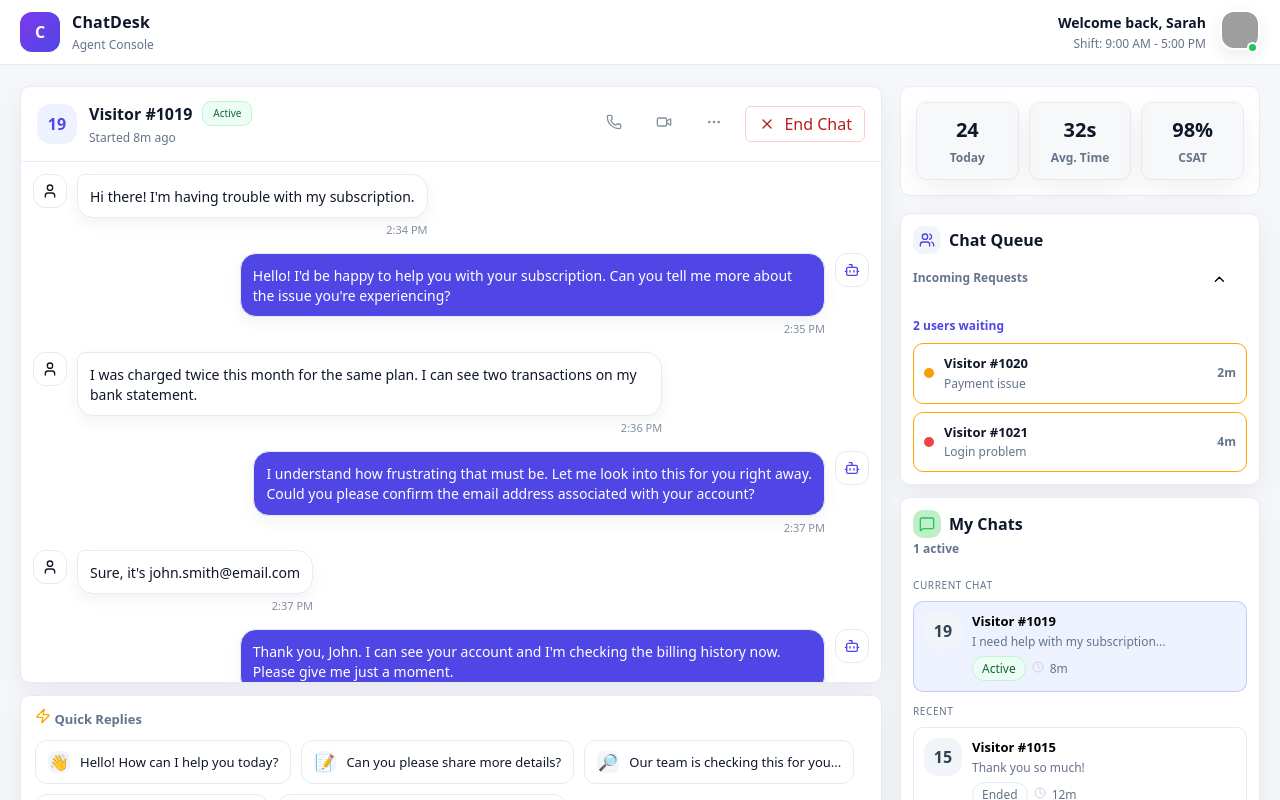
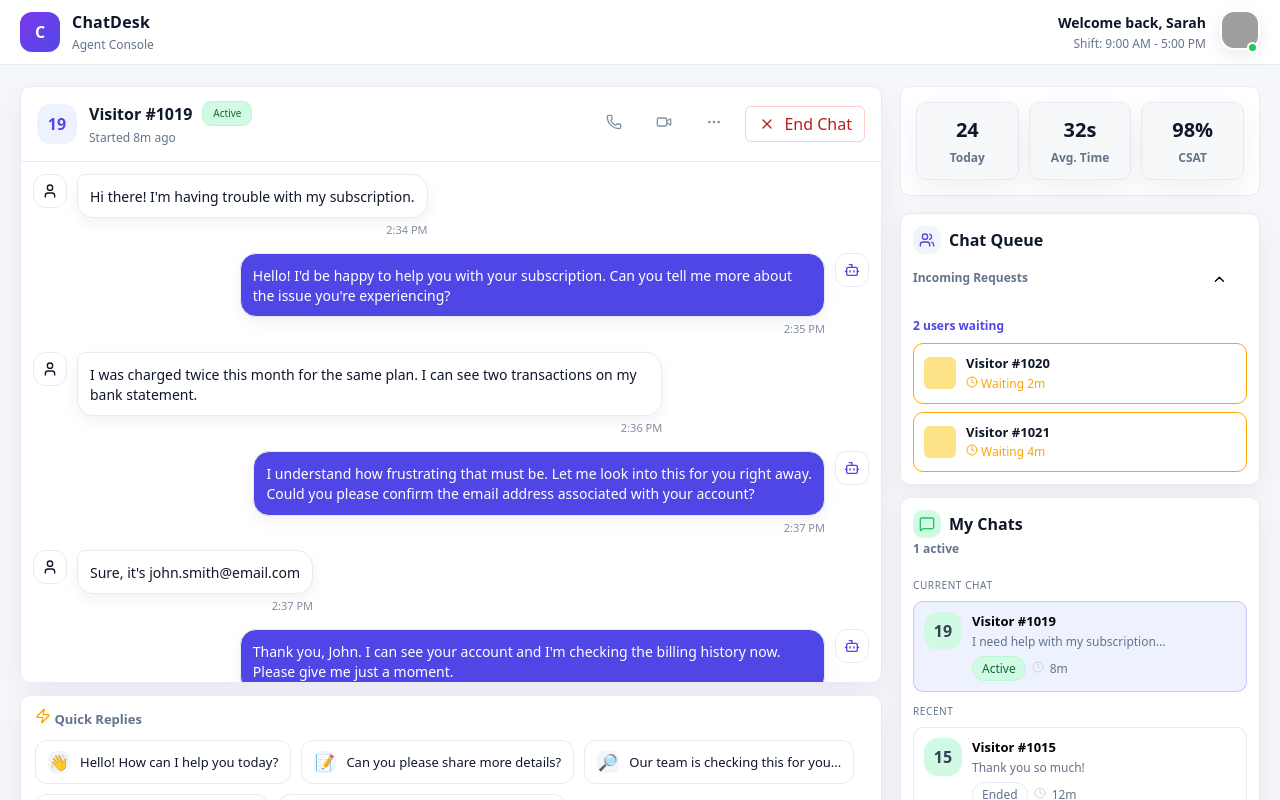
Before and after one commit to FardinUbaid/Admin-chat, a React (Vite) app: page / in a window 1280 px wide. Shown: the top 800 px of the page. Built offline with nearby package versions, Linux system fonts and the light colour scheme; grey boxes are pictures that could not be loaded.

Commit message:
Update - Color Inhanced

```diff
--- a/src/App.css
+++ b/src/App.css
@@ -8,6 +8,8 @@
   --primary-soft: #eef2ff;
   --success: #22c55e;
   --danger: #ef4444;
+  --cq: #FDE287;
+  --active:#D1FAE5;
   --shadow: 0 10px 30px rgba(15, 23, 42, 0.06);
 }
 
--- a/src/components/ChatQueue/ChatQueue.Jsx
+++ b/src/components/ChatQueue/ChatQueue.Jsx
@@ -37,13 +37,12 @@ export default function ChatQueue({ stats, incoming, chats, activeChatId, onSele
             {incoming.map((q) => (
               <div key={q.id} className="queueItem">
                 <div className="queueItemLeft">
-                  <div className={`prioDot prioDot--${q.priority}`} />
+                  <div className= "prioDot" />
                   <div>
                     <div className="queueTitle">Visitor #{q.id}</div>
-                    <div className="queueSub">{q.title}</div>
+                    <div className="queueSub"> <Clock4 size={12} /> Waiting {q.waiting}</div>
                   </div>
                 </div>
-                <div className="queueTime">{q.waiting}</div>
               </div>
             ))}
           </div>
--- a/src/components/ChatQueue/ChatQueue.css
+++ b/src/components/ChatQueue/ChatQueue.css
@@ -75,7 +75,7 @@
   height: 28px;
   color: var(--success);
   border-radius: 10px;
-  background: #c0eec6;
+  background: var(--active);
   display: grid;
   place-items: center;
 }
@@ -126,6 +126,11 @@
   padding: 10px;
   background: #fff;
 }
+.queueItem:hover {
+  border: 1px solid orange;
+  box-shadow: 0 3px 4px rgba(0,0,0,0.1);
+  transform: translateY(-2px);
+}
 
 .queueItemLeft {
   display: flex;
@@ -134,20 +139,10 @@
 }
 
 .prioDot {
-  width: 10px;
-  height: 10px;
-  border-radius: 999px;
-  background: #cbd5e1;
-}
-
-.prioDot--high {
-  background: #ef4444;
-}
-.prioDot--normal {
-  background: #f59e0b;
-}
-.prioDot--low {
-  background: #22c55e;
+  width: 32px;
+  height: 32px;
+  border-radius: 6px;
+  background: var(--cq);
 }
 
 .queueTitle {
@@ -157,7 +152,7 @@
 
 .queueSub {
   font-size: 12px;
-  color: var(--muted);
+  color: orange;
   margin-top: 1px;
 }
 
@@ -186,7 +181,7 @@
   text-align: left;
   width: 100%;
   border: 1px solid var(--line);
-  background: #fff;
+  background: var(--card);
   border-radius: 10px;
   padding: 10px;
   cursor: pointer;
@@ -212,7 +207,7 @@
   width: 38px;
   height: 38px;
   border-radius: 14px;
-  background: #f1f5f9;
+  background: var(--active);
   display: grid;
   place-items: center;
   font-weight: 900;
@@ -280,12 +275,12 @@
 
 .pill2--on {
   border-color: #bbf7d0;
-  background: #ecfdf5;
+  background: var(--active);
   color: #166534;
 }
 .pill2--on:hover {
   border-color: #bbf7d0;
-  background: #d1fae5;
+  background: #96e6bc;
   color: #166534;
 }
 
--- a/src/components/ChatWindow/ChatWindow.css
+++ b/src/components/ChatWindow/ChatWindow.css
@@ -58,12 +58,12 @@
 }
 
 .pill--success {
-  background: #ecfdf5;
+  background: var(--active);
   border-color: #bbf7d0;
   color: #166534;
 }
 .pill--success:hover {
-  background: #d1fae5;
+  background: #96e6bc;
   border-color: #bbf7d0;
   color: #166534;
 }
--- a/src/components/FooterInput/FooterInput.css
+++ b/src/components/FooterInput/FooterInput.css
@@ -20,7 +20,7 @@
   padding: 0 12px;
   outline: none;
   font-size: 14px;
-  background: #fff;
+  background: var(--card);
 }
 
 .textInput:focus {
--- a/src/components/Header/Header.css
+++ b/src/components/Header/Header.css
@@ -34,7 +34,7 @@
   background: linear-gradient(135deg, #7c3aed, #4f46e5);
   display: grid;
   place-items: center;
-  color: #fff;
+  color: var(--card);
   font-weight: 800;
 }
 
@@ -87,7 +87,7 @@
   height: 40px;
   border-radius: 14px;
   object-fit: cover;
-  border: 2px solid #fff;
+  border: 2px solid var(--card);
   box-shadow: 0 6px 18px rgba(15, 23, 42, 0.08);
 }
 
@@ -98,7 +98,7 @@
   width: 11px;
   height: 11px;
   border-radius: 999px;
-  border: 2px solid #fff;
+  border: 2px solid var(--card);
   background: #cbd5e1;
 }
 
--- a/src/components/MessegeBubble/AgentMessegeBubble/AgentMessegeBubble.css
+++ b/src/components/MessegeBubble/AgentMessegeBubble/AgentMessegeBubble.css
@@ -27,7 +27,7 @@
 
 .bubble--agent {
   background: var(--primary);
-  color: #ffffff;
+  color: var(--card);
   border-color: rgba(255, 255, 255, 0.14);
   border-top-right-radius: 8px;
 }
@@ -48,7 +48,7 @@
   height: 34px;
   border-radius: 12px;
   border: 1px solid var(--line);
-  background: #ffffff;
+  background: var(--card);
   display: grid;
   place-items: center;
   color: var(--primary);
--- a/src/components/MessegeBubble/UserMessegeBubble/UserMessegeBubble.css
+++ b/src/components/MessegeBubble/UserMessegeBubble/UserMessegeBubble.css
@@ -36,7 +36,7 @@
 }
 
 .bubble--user {
-  background: #ffffff;
+  background: var(--card);
   color: var(--text);
   border-top-left-radius: 8px;
 }
--- a/src/components/ProfileModal/ProfileModal.css
+++ b/src/components/ProfileModal/ProfileModal.css
@@ -36,7 +36,7 @@
   height: 48px;
   border-radius: 16px;
   object-fit: cover;
-  border: 2px solid #fff;
+  border: 2px solid var(--card);
   box-shadow: 0 10px 24px rgba(15, 23, 42, 0.08);
 }
 
@@ -47,7 +47,7 @@
   width: 12px;
   height: 12px;
   border-radius: 999px;
-  border: 2px solid #fff;
+  border: 2px solid var(--card);
   background: var(--success);
 }
 
@@ -70,7 +70,7 @@
 }
 
 .profileClose {
-  background: #fff;
+  background: var(--card);
   border: none;
   cursor: pointer;
 }
@@ -97,7 +97,7 @@
 .statusItem {
   width: 100%;
   border: 1px solid var(--line);
-  background: #fff;
+  background: var(--card);
   border-radius: 14px;
   padding: 12px;
   display: flex;
@@ -126,7 +126,7 @@
   display: grid;
   place-items: center;
   font-weight: 900;
-  background: #fff;
+  background: var(--card);
 }
 
 .statusIcon--blue {
@@ -154,7 +154,7 @@
   display: grid;
   place-items: center;
   background: var(--primary);
-  color: #fff;
+  color: var(--card);
   font-weight: 900;
 }
 
@@ -177,7 +177,7 @@
 
 .perfCard {
   border: 1px solid var(--line);
-  background: #fff;
+  background: var(--card);
   border-radius: 12px;
   padding: 12px;
   text-align: center;
--- a/src/components/QuickReplies/QuickReplies.css
+++ b/src/components/QuickReplies/QuickReplies.css
@@ -26,7 +26,7 @@
   padding: 10px 12px;
   border-radius: 12px;
   border: 1px solid var(--line);
-  background: #fff;
+  background: var(--card);
   cursor: pointer;
   max-width: 100%;
 }
```
